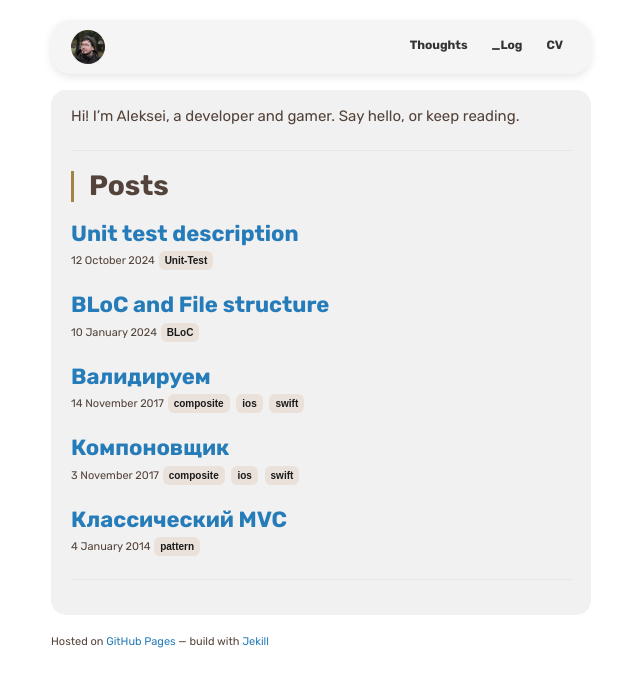
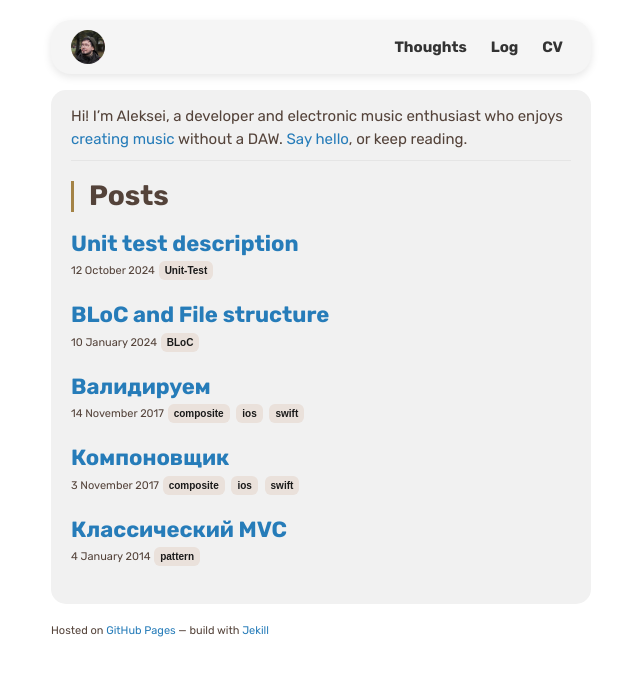
Before and after one commit to alobanov/alobanov.github.io, a Jekyll site: the page built from index.md, in a window 1280 px wide. Shown: the top 687 px of the page, without its empty margins (319-959 px from the left). Built offline with Jekyll 4.4.1, drawn with Linux system fonts in a browser that asks for light colours; some web fonts are replaced; a style sheet for code colours, icons or effects is not loaded.

Commit message:
feat(site): small fixes

```diff
--- a/_includes/header_menu.html
+++ b/_includes/header_menu.html
@@ -4,7 +4,7 @@
   </a>
   <nav class="menu-nav">
     <a href="/thoughts/">Thoughts</a>
-    <a href="/logs">_Log</a>
+    <a href="/logs">Log</a>
     <a href="/about_en">CV</a>
   </nav>
 </div>
--- a/_layouts/post.html
+++ b/_layouts/post.html
@@ -3,7 +3,7 @@ layout: default
 ---
 
 <div class="bubble">
-  <span class="article-title"><a href="{{ page.url }}"># </a>{{ page.title }}</span>
+  <span class="article-title">{{ page.title }}</span>
   <br />
   <small>Published: <b>{{ page.date | date: "%-d %B %Y" }}</b><br />Tagged:</small>
   {% if page.tags %}
--- a/assets/css/style.css
+++ b/assets/css/style.css
@@ -3,7 +3,7 @@
 
 /* Общие стили */
 body {
-    font-size: clamp(12px, 2vw, 15px);
+    font-size: clamp(13px, 1.5vw, 15px);
     font: "Rubik", "Helvetica Neue", Helvetica, Arial, sans-serif;
     color: #54433a;
     background-color: #fff;
@@ -119,6 +119,7 @@ footer {
     width: 270px;
     float: left;
     -webkit-font-smoothing: subpixel-antialiased;
+    margin-bottom: 20px;
 }
 
 section {
@@ -261,7 +262,7 @@ screen and (max-width: 540px) {
     text-decoration: none;
     color: #333;
     font-family: 'Rubik', sans-serif;
-    font-size: 12px;
+    font-size: 15px;
     padding: 8px;
     border-radius: 20px;
     transition: background-color 0.3s ease, color 0.3s ease;
--- a/index.md
+++ b/index.md
@@ -4,10 +4,9 @@ layout: page
 
 <div class="bubble">
 {% capture markdown_content %}
-Hi! I'm Aleksei, a developer and gamer.
-Say hello, or keep reading.
+Hi! I'm Aleksei, a developer and electronic music enthusiast who enjoys [creating music](logs/music/) without a DAW. [Say hello](mailto:lobanov.aw@gmail.com), or keep reading.
 
-<br />
+<div class="spacer"></div>
 
 ---
 
@@ -32,8 +31,6 @@ Say hello, or keep reading.
 {% endfor %}
 </body>
 
----
-
 {% endcapture %}
 {{ markdown_content | markdownify }}
 </div>
```
Also changed, not shown: _logs/2022-03-09-alania-location-log.md (+1 -1 lines), logs.md (+1 -1 lines), 1 other file.
